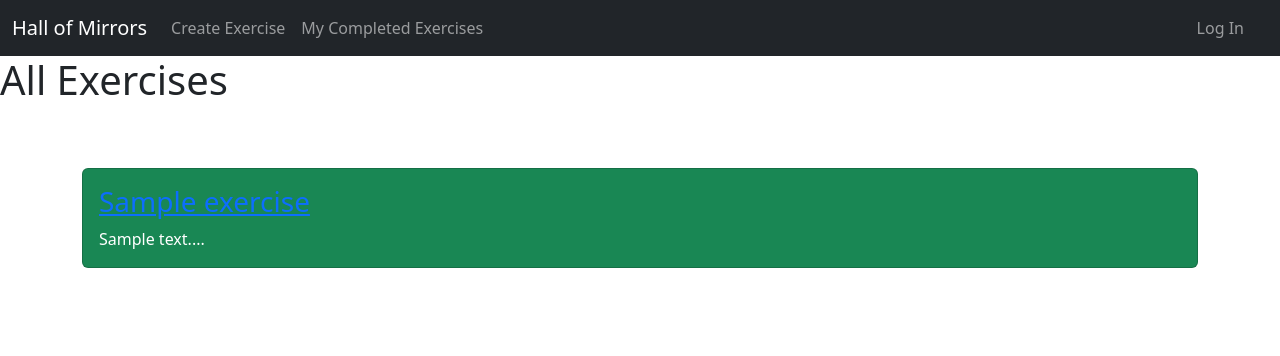
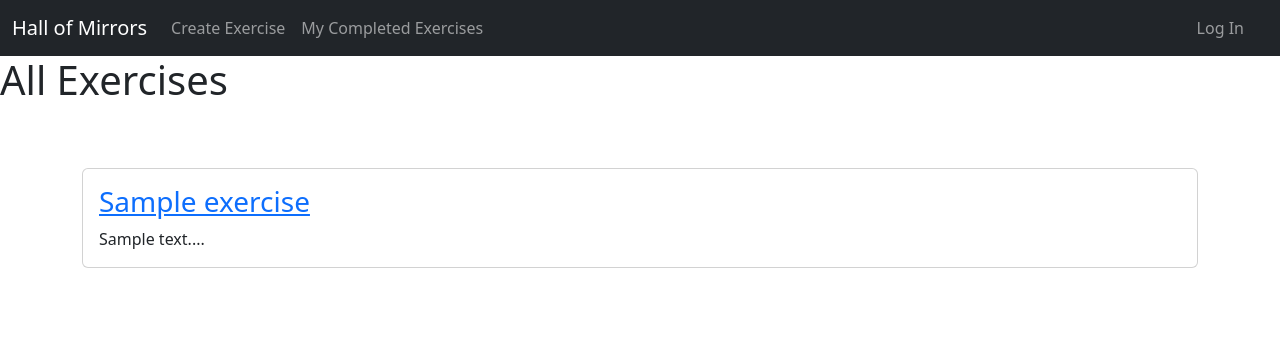
Before and after one commit to huaszu/mental-health-exercises-project, a Flask app: page /exercises in a window 1280 px wide. Shown: the top 356 px of the page. Run offline with Flask 2, Linux system fonts and the light colour scheme; tables that the repository leaves empty hold one stand-in row (values such as "Sample post"); some libraries are stand-ins or nearby versions.

Commit message:
Styled templates/all_exercises.html

```diff
--- /dev/null
+++ b/static/css/all_exercises_style.css
@@ -0,0 +1,5 @@
+.card-hover:hover {
+    background-color: rgb(186, 247, 191);
+    /* border-color: #bfff97; */
+    border: dotted;
+}
--- a/templates/all_exercises.html
+++ b/templates/all_exercises.html
@@ -1,5 +1,12 @@
 {% extends 'base.html' %}
 {% block title %}All Exercises{% endblock %}
+
+{% block head %}
+    <!-- Stylesheet -->
+    <link rel="stylesheet" href="/static/css/all_exercises_style.css">
+    <!-- Google Font -->
+    <link href='https://fonts.googleapis.com/css?family=Raleway:400,100,200,300,500,600,800,700,900' rel='stylesheet' type='text/css'>
+{% endblock %}
 
 {% block body %}
 
@@ -46,7 +53,7 @@
       {% for exercise in exercises %}
         <div class="col">
 
-        <div class="card my-3 text-bg-success mb-3">
+          <div class="card my-3 card-hover">
 
               <div class="card-body">
                 <div><h3 class="card-title"><a href="/exercises/{{ exercise.exercise_id }}">
```
Lines whose indentation alone changed are shown as unchanged.
